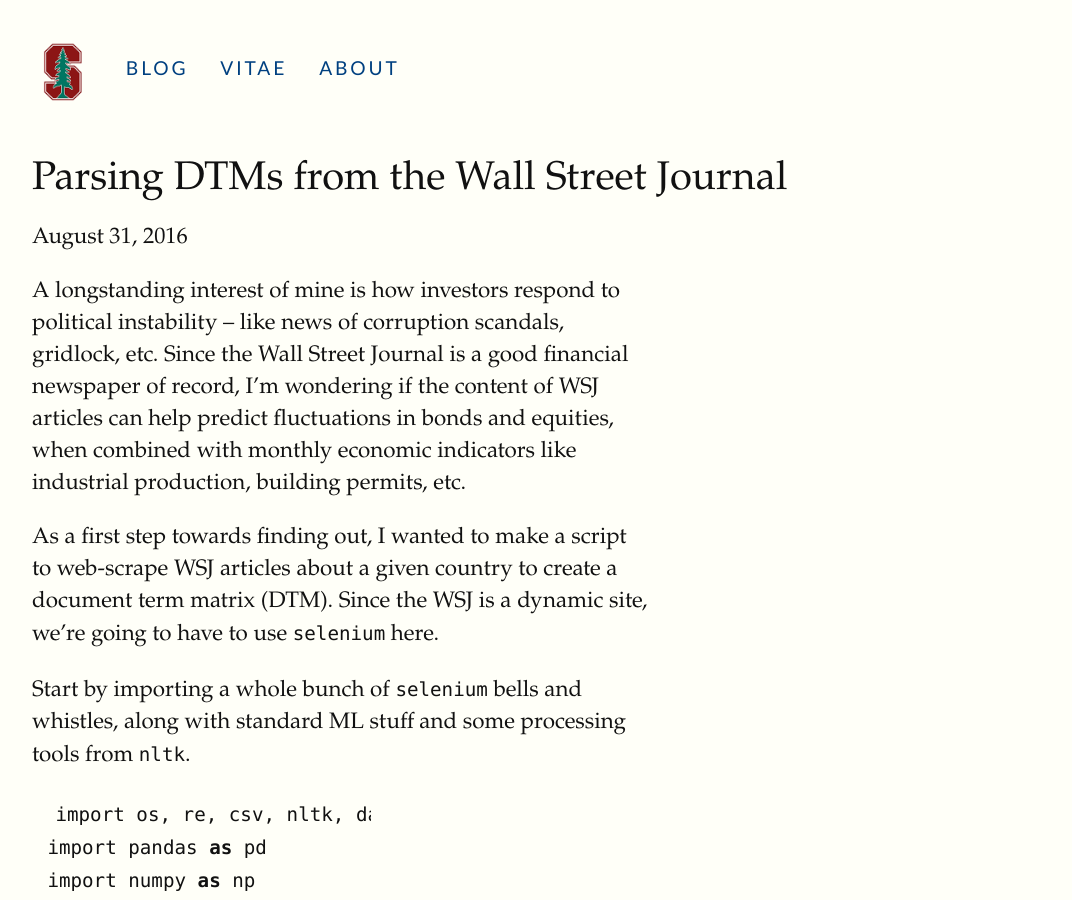
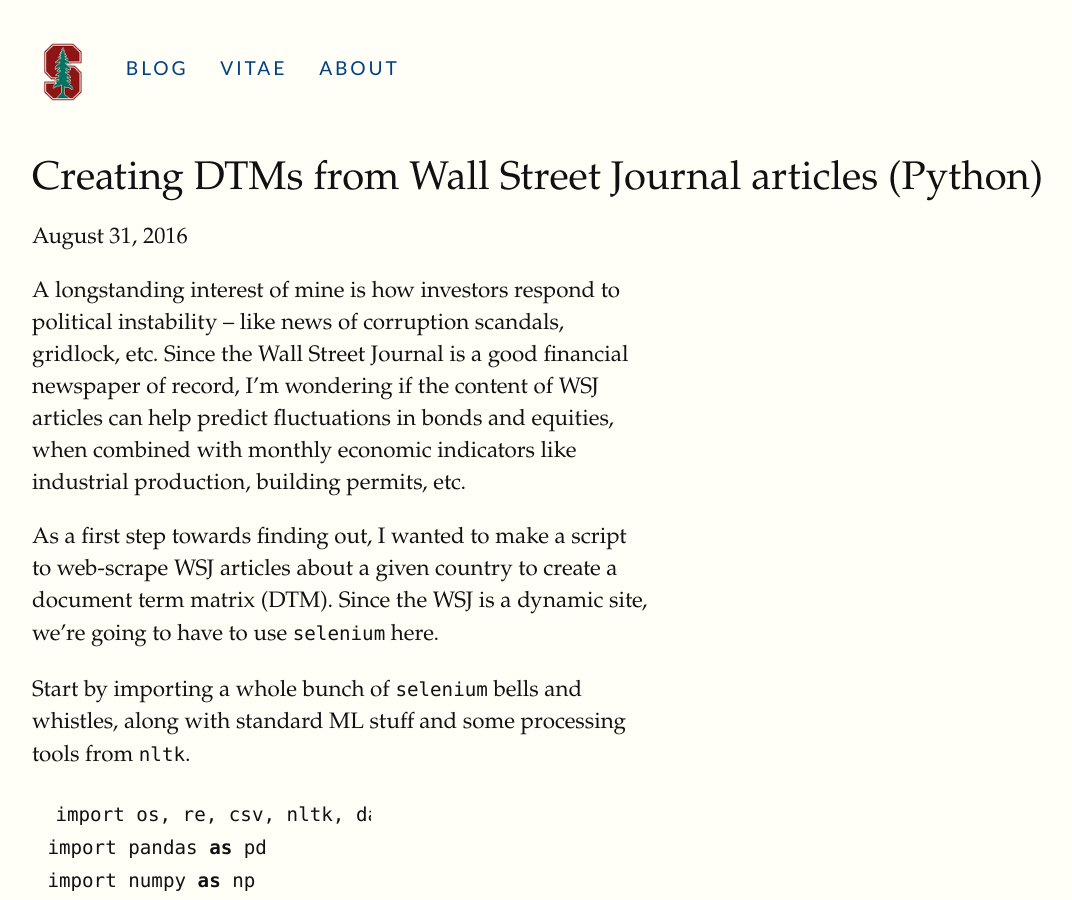
Before and after one commit to jweinreb-zz/jweinreb.github.io, a Jekyll site: the page built from _posts/2016-08-31-wsjdtm.md, in a window 1280 px wide and 900 px high. Shown: the whole window, without its empty margins (128-1200 px from the left). Built offline with Jekyll 4.4.1, drawn with Linux system fonts in a browser that asks for light colours.

Commit message:
changed title

```diff
--- a/_posts/2016-08-31-wsjdtm.md
+++ b/_posts/2016-08-31-wsjdtm.md
@@ -1,6 +1,6 @@
 ---
 layout: post
-title:  "Parsing DTMs from the Wall Street Journal"
+title:  "Creating DTMs from Wall Street Journal articles (Python)"
 date:   2016-08-31
 categories: post
 ---
```
